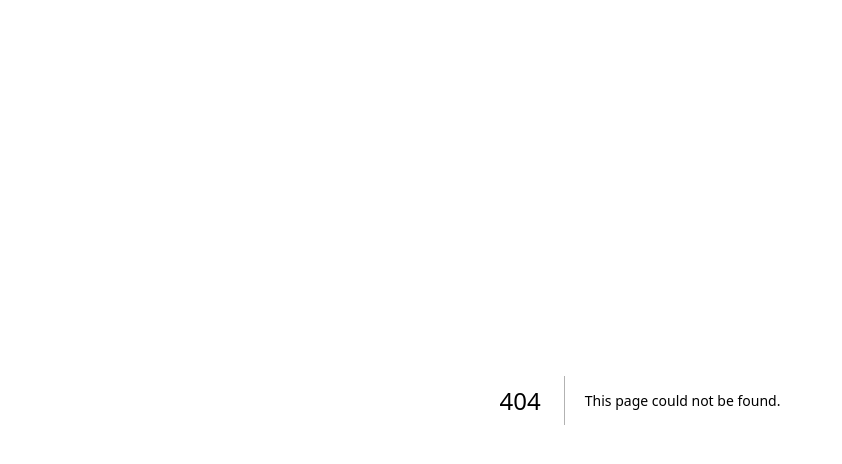
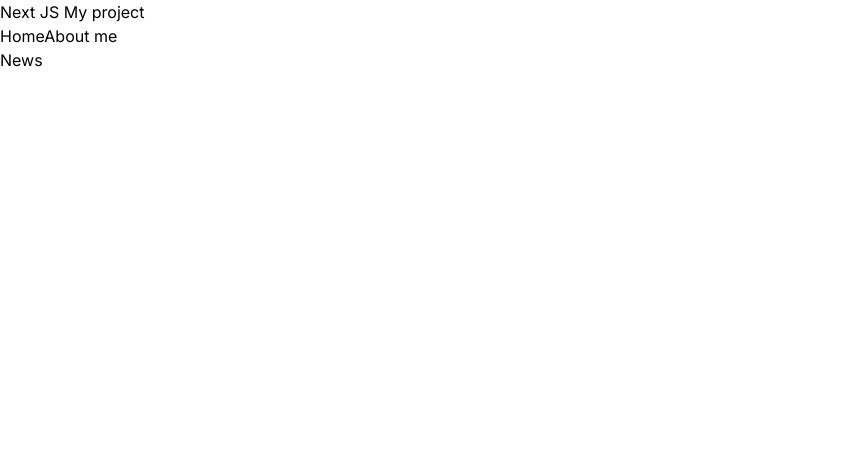
Before and after one commit to nathansolfan/next, a Next.js app: page /news in a window 1280 px wide. Before the commit this address had no page. Shown: the top 464 px of the page, without its empty margins (0-842 px from the left). Built offline with nearby package versions, Linux system fonts and the light colour scheme.

Commit message:
Layout and Links. navbar appears everywhere

```diff
--- a/app/about/information.jsx
+++ /dev/null
@@ -1,12 +0,0 @@
-// we create a page here and we can access that on the url
-// we can create folder insider folder
-// components are SERVER components by default
-const About = () => {
-    return (
-        <main>
-            <h2>About me</h2>
-        </main>
-    );
-}
-
-export default About;
--- /dev/null
+++ b/app/components/Navbar.jsx
@@ -0,0 +1,13 @@
+import Link from 'next/link'
+import React from 'react'
+
+export default function Navbar() {
+  return (
+    <nav>
+    <h1>Next JS My project</h1>
+     {/* <Link/> has more options that <a/>  , we import it by typing import Li*/}
+     <Link href="/">Home</Link>
+     <Link href="/news">About me</Link>
+     </nav>
+  )
+}
--- a/app/layout.jsx
+++ b/app/layout.jsx
@@ -1,17 +1,31 @@
 import { Inter } from 'next/font/google'
 import './globals.css'
+// header and footer will be here
+// like global css and adding fonts
+
+// COMPONENTS
+import Navbar from './components/Navbar'
+
+
 
 const inter = Inter({ subsets: ['latin'] })
 
+
+// metadata
 export const metadata = {
   title: 'Create Next App',
   description: 'Generated by create next app',
 }
 
+// takes a prop children refers to the content it wraps - layout components wraps pages components
 export default function RootLayout({ children }) {
   return (
     <html lang="en">
-      <body className={inter.className}>{children}</body>
+      {/* we output the content  */}
+      <body className={inter.className}>
+       <Navbar/>
+       {children}
+      </body>
     </html>
   )
 }
--- /dev/null
+++ b/app/news/page.jsx
@@ -0,0 +1,9 @@
+import React from 'react'
+
+export default function News() {
+  return (
+    <main>
+        <h2>News</h2>
+    </main>
+  )
+}
```
